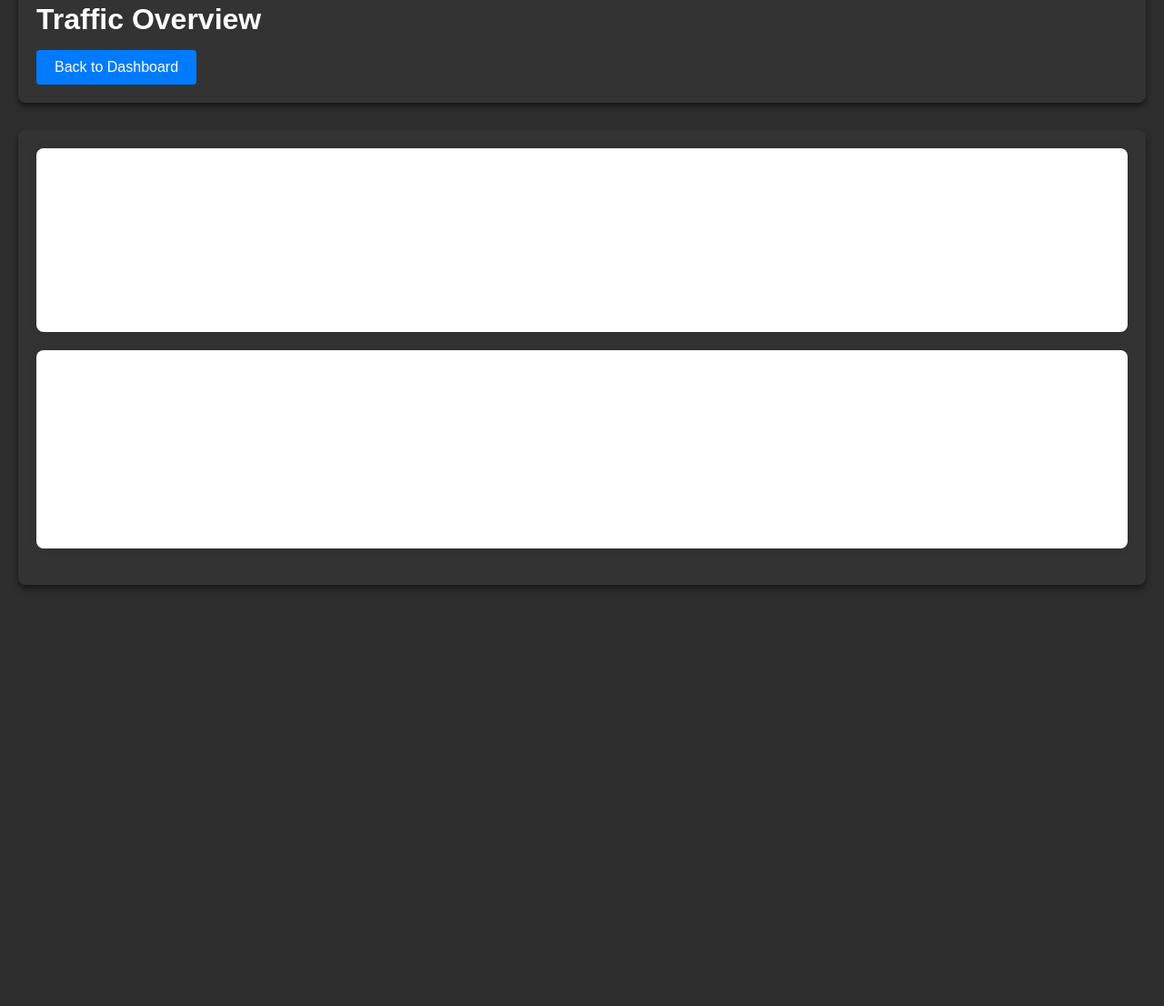
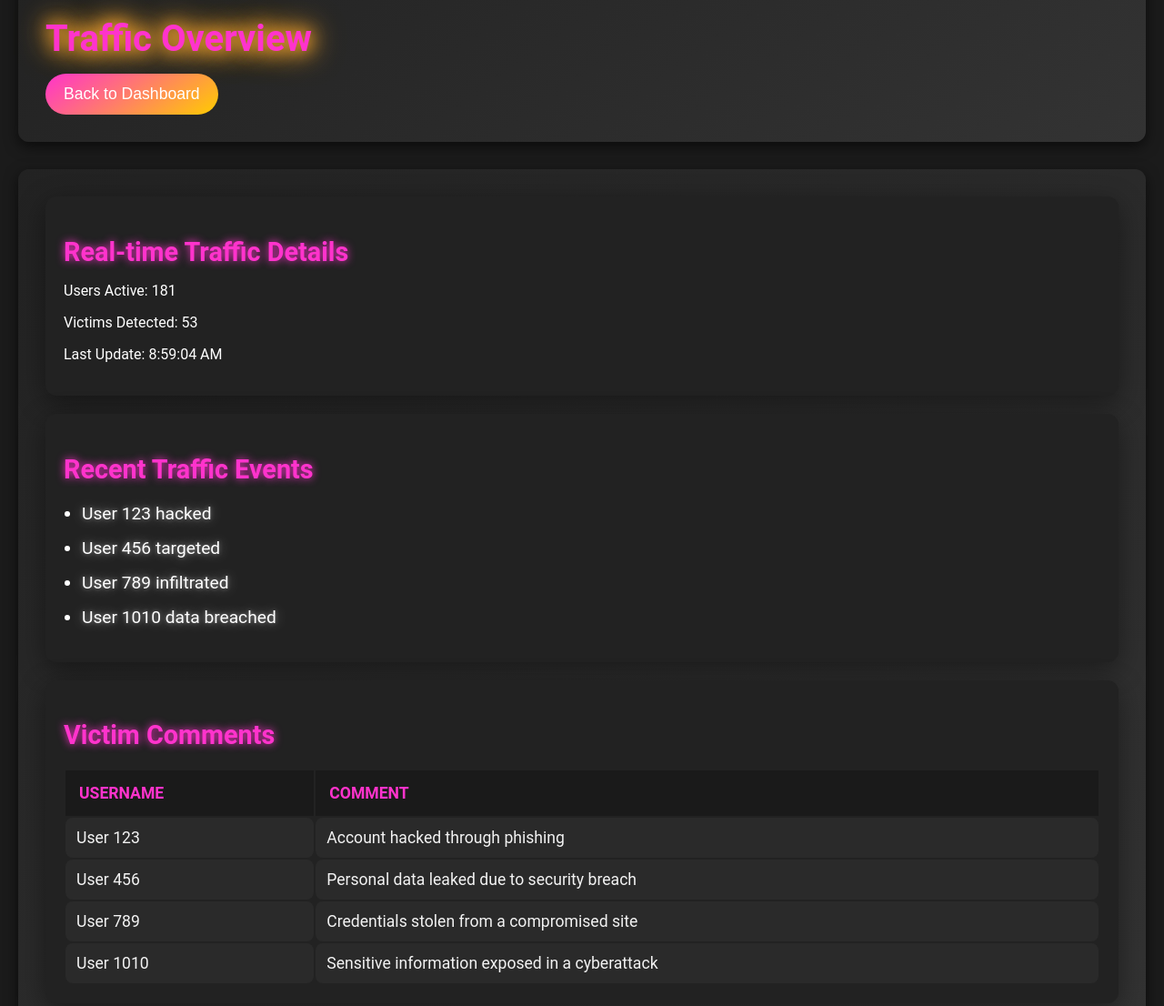
Before and after one commit to CediLia/xss-web, a website: page xss-web/attacker/public/trafic.html in a window 1280 px wide. Shown: the part 64-1170 px from the top of the page at 91% size. Before the commit the page ends 800 px from the top, so only its background shows below. Drawn offline with Linux system fonts and the light colour scheme.

Commit message:
feat: enhance dashboard and traffic pages with improved styling and dynamic victim comments table

```diff
--- a/xss-web/attacker/public/style.css
+++ b/xss-web/attacker/public/style.css
@@ -1,107 +1,184 @@
+
 body {
-    font-family: Arial, sans-serif;
+    font-family: 'Roboto', sans-serif;
     margin: 0;
     padding: 0;
-    background-color: #2d2d2d;
-    color: white;
+    background-color: #1b1b1b;
+    color: #fff;
+    overflow-x: hidden;
 }
+
+/* Section Styling */
 section {
+    padding: 30px;
+    margin: 20px;
+    background: linear-gradient(145deg, #222, #333);
+    border-radius: 12px;
+    box-shadow: 0 5px 15px rgba(0, 0, 0, 0.6);
+    transform: translateY(0);
+    transition: transform 0.3s ease;
+}
+
+section:hover {
+    transform: translateY(-10px);
+}
+
+/* Title */
+h1 {
+    font-size: 2.5rem;
+    margin-bottom: 15px;
+    text-shadow: 0 0 10px #ff33cc, 0 0 20px #ff33cc, 0 0 30px #ff33cc;
+    color: #ff33cc;
+}
+
+/* List Styles */
+ul {
+    padding-left: 20px;
+}
+
+li {
+    margin: 15px 0;
+    font-size: 1.2rem;
+    text-shadow: 0 0 5px rgba(255, 255, 255, 0.4), 0 0 15px rgba(255, 255, 255, 0.4);
+}
+
+li:hover {
+    color: #ff33cc;
+    transition: color 0.3s ease;
+}
+
+/* Card Styling */
+.card {
+    background: #222;
     padding: 20px;
-    margin: 20px;
-    background-color: #333;
-    border-radius: 8px;
-    box-shadow: 0 4px 6px rgba(0, 0, 0, 0.5);
+    margin-bottom: 20px;
+    border-radius: 15px;
+    box-shadow: 0 8px 30px rgba(0, 0, 0, 0.6);
+    transform: scale(1);
+    transition: transform 0.2s ease;
 }
-h1 {
-    font-size: 2rem;
+
+.card:hover {
+    transform: scale(1.05);
+    box-shadow: 0 10px 50px rgba(255, 0, 204, 0.6);
+}
+
+.card-header {
+    font-size: 1.6rem;
+    color: #f2f2f2;
+    text-transform: uppercase;
+    letter-spacing: 1px;
+    margin-bottom: 10px;
+    text-shadow: 0 0 10px #ff33cc;
+}
+
+.card-content {
+    font-size: 1rem;
     margin-bottom: 15px;
 }
-#users, #comments {
-    list-style: none;
-    padding: 0;
-}
-#users li, #comments li {
-    background: #444;
-    padding: 8px;
-    margin: 4px 0;
-    border-radius: 5px;
-}
-.card {
-    background-color: #444;
-    padding: 15px;
-    margin-bottom: 20px;
-    border-radius: 8px;
-    box-shadow: 0 4px 6px rgba(0, 0, 0, 0.3);
-}
-.card-header {
-    font-size: 1.5rem;
-    margin-bottom: 10px;
-}
-.card-content {
-    font-size: 1rem;
-    margin-bottom: 10px;
-}
+
 .card-footer {
     display: flex;
     justify-content: space-between;
     font-size: 0.9rem;
 }
+
+/* Dashboard Layout */
 .dashboard-container {
     display: flex;
     flex-wrap: wrap;
-    gap: 20px;
+    gap: 30px;
     justify-content: space-between;
 }
+
 .dashboard-item {
     flex: 1 1 30%;
     min-width: 300px;
     max-width: 400px;
 }
-/* Traffic Details Container */
+
+/* Traffic Cards */
 .traffic-details-container {
     margin-top: 30px;
 }
 
 .traffic-card {
-    background-color: #fff;
+    background: #222;
     padding: 20px;
-    border-radius: 8px;
-    box-shadow: 0 0 10px rgba(0, 0, 0, 0.1);
+    border-radius: 12px;
+    box-shadow: 0 8px 30px rgba(0, 0, 0, 0.4);
     margin-bottom: 20px;
+    transform: scale(1);
+    transition: transform 0.2s ease;
+}
+
+.traffic-card:hover {
+    transform: scale(1.05);
+    box-shadow: 0 10px 50px rgba(255, 0, 204, 0.7);
 }
 
 h2 {
-    font-size: 22px;
-    margin-bottom: 10px;
+    font-size: 1.8rem;
+    margin-bottom: 15px;
+    color: #ff33cc;
+    text-shadow: 0 0 10px #ff33cc;
 }
 
-ul {
-    padding-left: 20px;
+#comments-table, #traffic-events {
+    width: 100%;
+    margin-top: 20px;
+    font-size: 1.1rem;
 }
 
-li {
-    margin: 10px 0;
+#comments-table th, #traffic-events th {
+    background: #1a1a1a;
+    padding: 15px;
+    text-align: left;
+    text-transform: uppercase;
+    color: #ff33cc;
+}
+
+#comments-table td, #traffic-events td {
+    background: #2a2a2a;
+    padding: 12px;
+    text-align: left;
+    border-radius: 8px;
+    color: #f2f2f2;
+}
+
+#comments-table tr:hover, #traffic-events tr:hover {
+    background: #333;
+    transform: scale(1.02);
+    transition: transform 0.2s ease;
 }
 
 /* Back Button */
 #back-to-dashboard {
-    padding: 10px 20px;
-    background-color: #007BFF;
+    padding: 12px 20px;
+    background: linear-gradient(145deg, #ff33cc, #ffcc00);
     color: white;
     border: none;
-    border-radius: 4px;
+    border-radius: 50px;
     cursor: pointer;
-    font-size: 16px;
+    font-size: 1.1rem;
+    transition: background 0.3s ease, transform 0.3s ease;
 }
 
 #back-to-dashboard:hover {
-    background-color: #0056b3;
+    background: linear-gradient(145deg, #ffcc00, #ff33cc);
+    transform: scale(1.1);
 }
-/* style.css */
+
+#back-to-dashboard:active {
+    transform: scale(1);
+}
+
+/* Navbar Styles */
 .navbar {
-    background-color: #333;
-    padding: 10px;
+    background: linear-gradient(145deg, #333, #444);
+    padding: 10px 30px;
     color: white;
+    box-shadow: 0 5px 15px rgba(0, 0, 0, 0.3);
 }
 
 .navbar-container {
@@ -111,9 +188,12 @@ li {
 }
 
 .navbar-brand {
-    font-size: 1.5em;
-    color: white;
+    font-size: 2rem;
+    color: #ff33cc;
     text-decoration: none;
+    font-weight: bold;
+    text-transform: uppercase;
+    text-shadow: 0 0 15px #ff33cc;
 }
 
 .navbar-links {
@@ -122,15 +202,30 @@ li {
 }
 
 .navbar-links li {
-    margin: 0 15px;
+    margin: 0 20px;
 }
 
 .navbar-links a {
-    color: white;
+    color: #f2f2f2;
     text-decoration: none;
-    font-size: 1.1em;
+    font-size: 1.2em;
+    letter-spacing: 1px;
+    text-transform: uppercase;
+    transition: color 0.3s ease;
 }
 
 .navbar-links a:hover {
+    color: #ff33cc;
     text-decoration: underline;
 }
+
+/* Add Neon Animation */
+@keyframes neon {
+    0% { text-shadow: 0 0 10px #ff33cc, 0 0 20px #ff33cc, 0 0 30px #ff33cc; }
+    50% { text-shadow: 0 0 20px #ffcc00, 0 0 30px #ffcc00, 0 0 40px #ffcc00; }
+    100% { text-shadow: 0 0 10px #ff33cc, 0 0 20px #ff33cc, 0 0 30px #ff33cc; }
+}
+
+h1, .card-header, .navbar-brand {
+    animation: neon 1.5s ease-in-out infinite alternate;
+}
--- a/xss-web/attacker/public/trafic.html
+++ b/xss-web/attacker/public/trafic.html
@@ -31,6 +31,22 @@
                 <li>Event 2: User 456 targeted</li>
                 <!-- More traffic events will appear here -->
             </ul>
+        </div>
+
+        <!-- Table to display usernames and comments from victims -->
+        <div class="traffic-card">
+            <h2>Victim Comments</h2>
+            <table id="comments-table">
+                <thead>
+                    <tr>
+                        <th>Username</th>
+                        <th>Comment</th>
+                    </tr>
+                </thead>
+                <tbody>
+                    <!-- Data will be inserted here dynamically -->
+                </tbody>
+            </table>
         </div>
     </section>
 
@@ -67,6 +83,29 @@
                 li.textContent = event;
                 trafficEventsList.appendChild(li);
             });
+
+            // Fetch victim comments and usernames (Simulated with a static list for now)
+            const victimComments = [
+                { username: "User 123", comment: "Account hacked through phishing" },
+                { username: "User 456", comment: "Personal data leaked due to security breach" },
+                { username: "User 789", comment: "Credentials stolen from a compromised site" },
+                { username: "User 1010", comment: "Sensitive information exposed in a cyberattack" }
+            ];
+
+            const tableBody = document.getElementById('comments-table').getElementsByTagName('tbody')[0];
+            tableBody.innerHTML = ''; // Clear existing rows
+            victimComments.forEach(entry => {
+                const row = document.createElement('tr');
+                const usernameCell = document.createElement('td');
+                const commentCell = document.createElement('td');
+
+                usernameCell.textContent = entry.username;
+                commentCell.textContent = entry.comment;
+
+                row.appendChild(usernameCell);
+                row.appendChild(commentCell);
+                tableBody.appendChild(row);
+            });
         }
 
         // Update traffic every 5 seconds
```
Also changed, not shown: xss-web/attacker/public/dashboard.html (+1 -1 lines).
